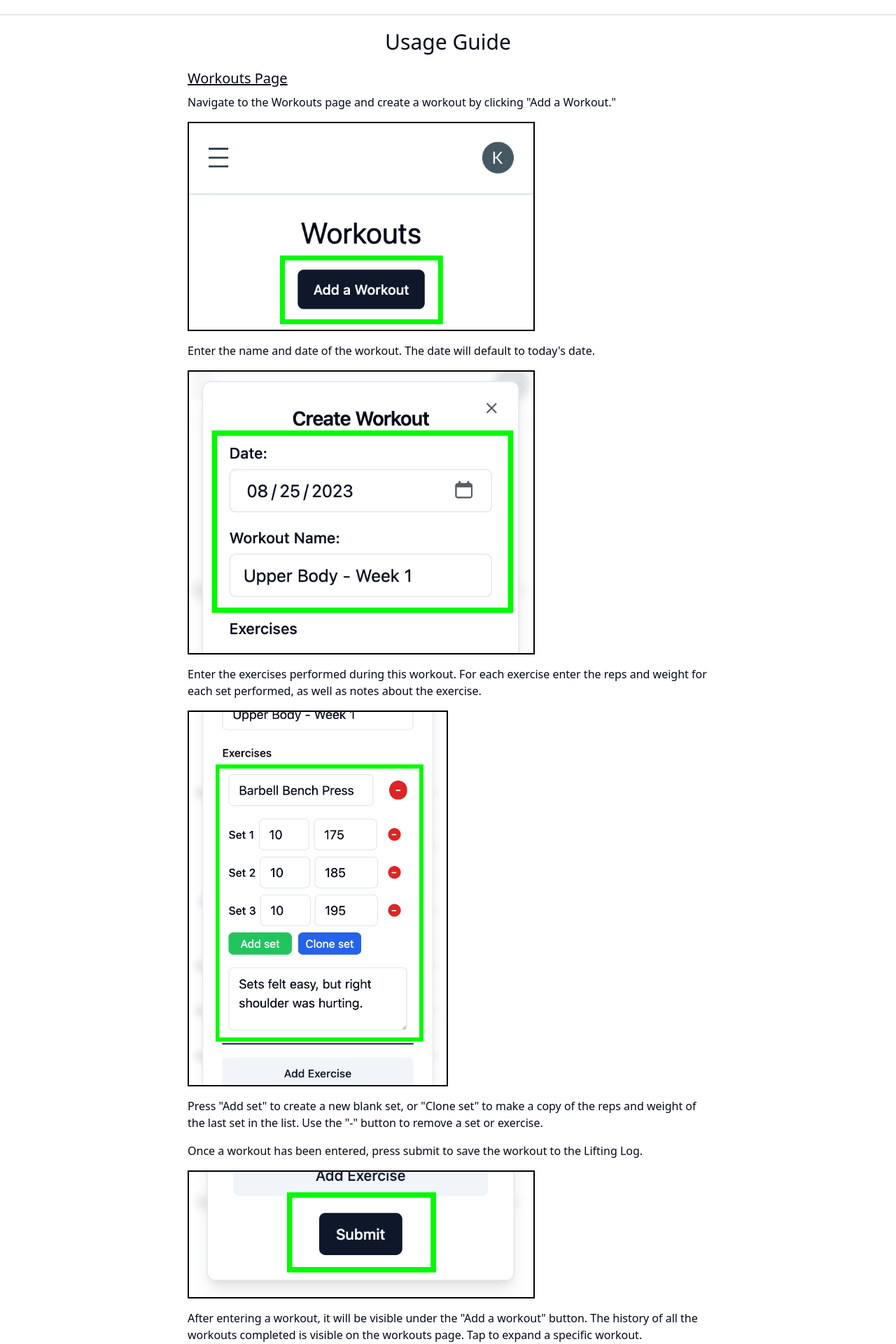
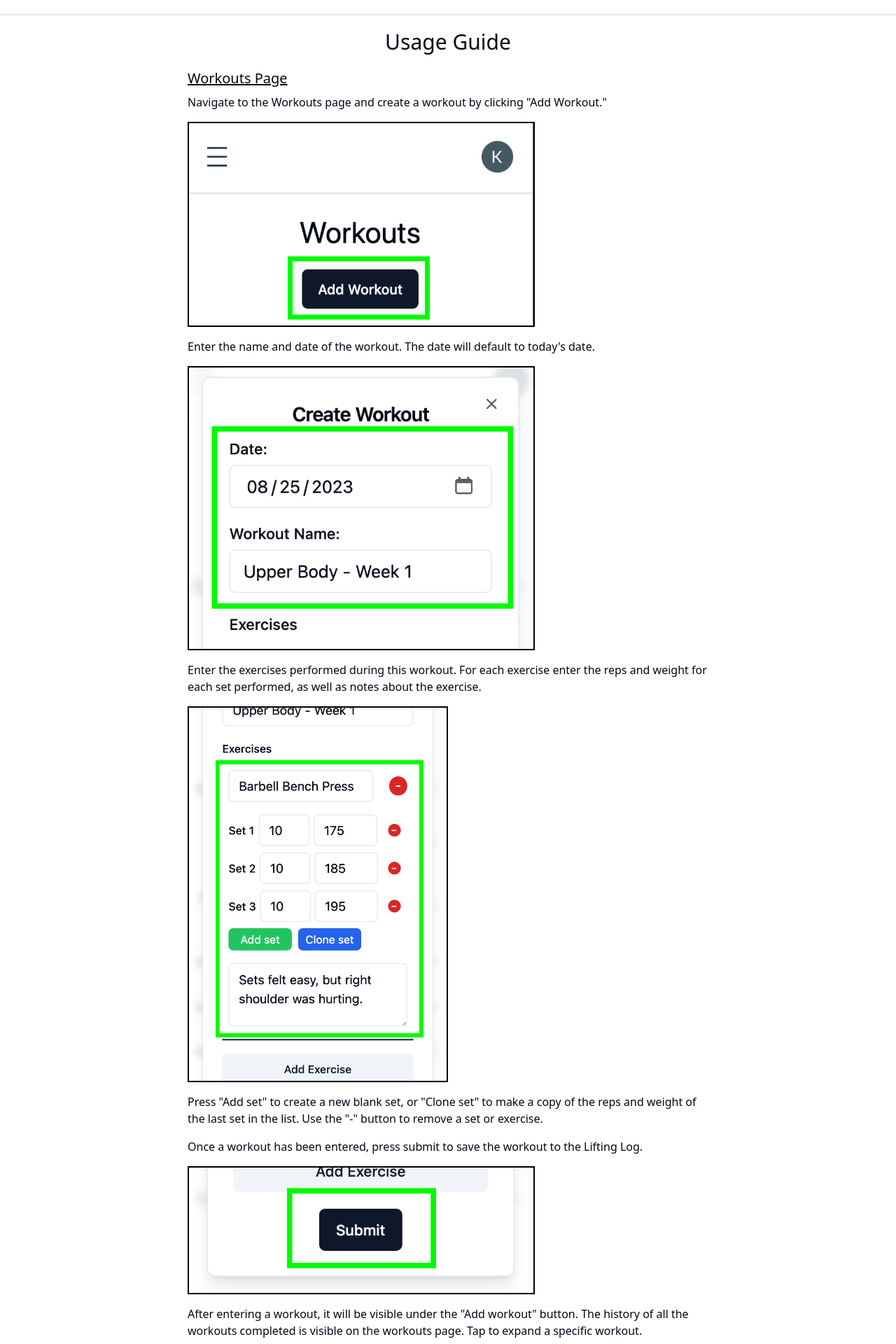
Before and after one commit to Tatooles/next-fitness-tracker, a Next.js app: page /guide in a window 1280 px wide. Shown: the part 40-1960 px from the top of the page at 70% size. Built offline with nearby package versions, Linux system fonts and the light colour scheme.

Commit message:
Change Add a Workout to Add Workout

```diff
--- a/app/guide/page.tsx
+++ b/app/guide/page.tsx
@@ -15,7 +15,7 @@ export default function HowTo() {
         <h2 className="mb-2 text-xl underline">Workouts Page</h2>
         <p>
           Navigate to the Workouts page and create a workout by clicking
-          &quot;Add a Workout.&quot;
+          &quot;Add Workout.&quot;
         </p>
         <Image
           src={addWorkoutImage}
@@ -56,7 +56,7 @@ export default function HowTo() {
           className="my-4 h-auto w-full border-2 border-black sm:w-2/3"
         />
         <p>
-          After entering a workout, it will be visible under the &quot;Add a
+          After entering a workout, it will be visible under the &quot;Add
           workout&quot; button. The history of all the workouts completed is
           visible on the workouts page. Tap to expand a specific workout.
         </p>
--- a/app/workouts/WorkoutsUI.tsx
+++ b/app/workouts/WorkoutsUI.tsx
@@ -36,7 +36,7 @@ export default function WorkoutsUI({ workouts }: { workouts: Workout[] }) {
   return (
     <div className="p-5 text-center">
       <h1 className="mb-5 text-3xl">Workouts</h1>
-      <Button onClick={addWorkout}>Add a Workout</Button>
+      <Button onClick={addWorkout}>Add Workout</Button>
       <Workouts
         workouts={workouts}
         editWorkout={editWorkout}
```
Also changed, not shown: public/add-workout-image.png, public/workout-history-image.png.
